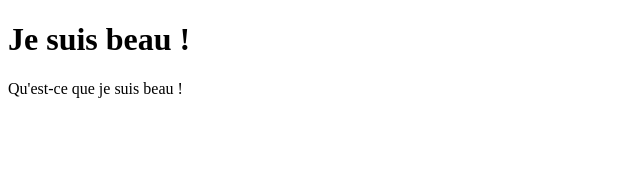
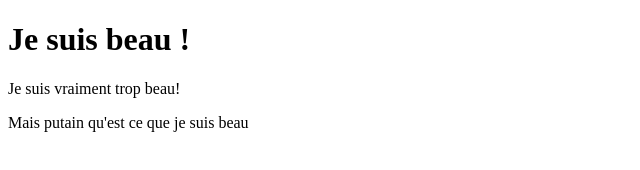
Before and after one commit to RomainZanardo/Groupe3, a plain HTML site: page index.html in a window 1280 px wide. Shown: the whole page, without its empty margins (0-640 px from the left). Drawn offline with Linux system fonts and the light colour scheme.

Commit message:
Ajout bes bonnes paroles

```diff
--- a/index.html
+++ b/index.html
@@ -7,6 +7,7 @@
 </head>
 <body>
     <H1>Je suis beau !</H1>
-    <p>Qu'est-ce que je suis beau !</p>
+    <p>Je suis vraiment trop beau!</p>
+    <p>Mais putain qu'est ce que je suis beau</p>
 </body>
 </html>
```
